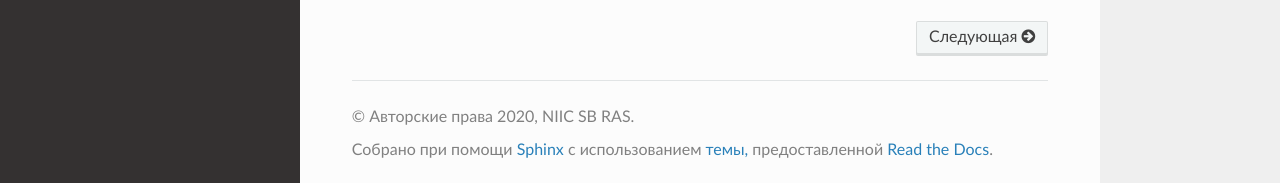
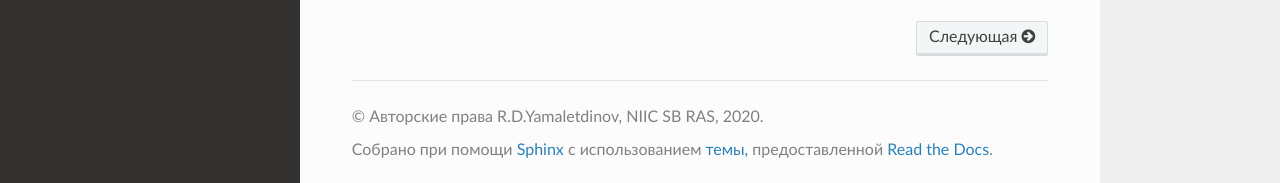
Before and after one commit to yamarus/PyForSci, a Sphinx documentation site: the page built from source/index.rst, in a window 1280 px wide and 900 px high, scrolled down 889 px. Shown: the part 714-897 px from the top of the window. Built offline with Sphinx 7.4.7 and the Read the Docs theme 2.0.0, drawn with Linux system fonts in a browser that asks for light colours.

Commit message:
update lecture3

```diff
--- a/source/conf.py
+++ b/source/conf.py
@@ -20,7 +20,7 @@ import sphinx_rtd_theme
 # -- Project information -----------------------------------------------------
 
 project = u'Основы Python для работы с научными данными'
-copyright = u'2020, NIIC SB RAS'
+copyright = u'R.D.Yamaletdinov, NIIC SB RAS, 2020'
 author = u'Ruslan Yamaletdinov'
 
 # The short X.Y version
```
Also changed, not shown: 9 other files.
